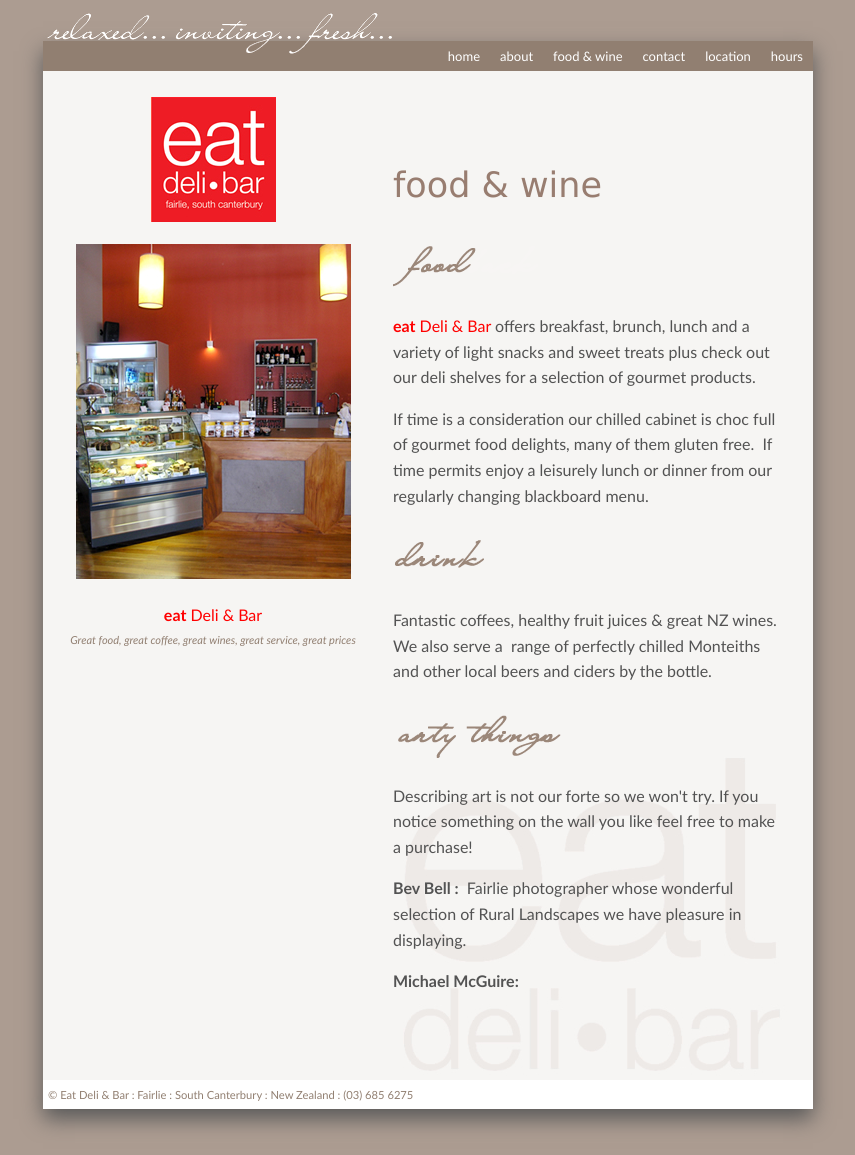
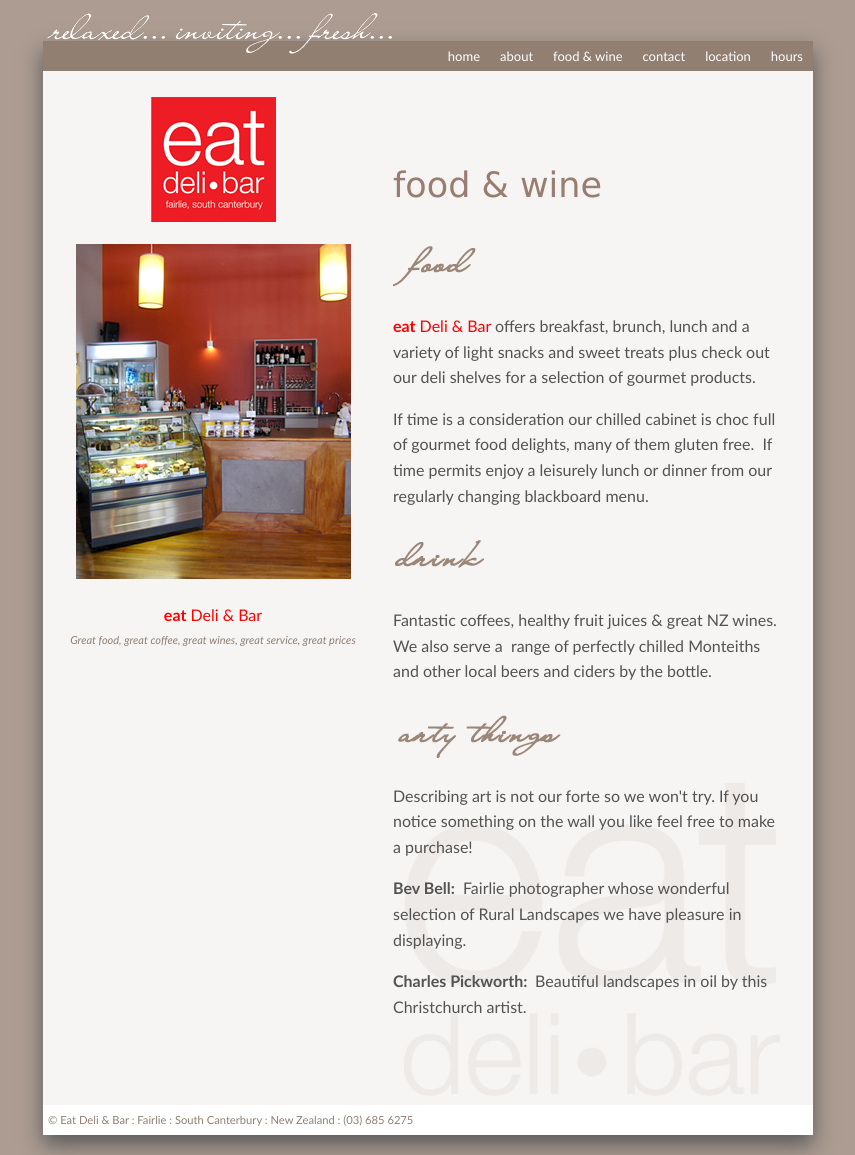
Before and after one commit to GeorgePhillips/eatdeliandbar-website, a Jekyll site: the page built from food.html, in a window 1280 px wide. Shown: the whole page, without its empty margins (212-1067 px from the left). Built offline with Jekyll 4.4.1, drawn with Linux system fonts in a browser that asks for light colours; before the commit the page ends 1129 px from its top, so only the background shows below that.

Commit message:
Updated '/food.html' via CloudCannon

```diff
--- a/food.html
+++ b/food.html
@@ -17,6 +17,6 @@ image_description: A great selection of cold and hot food
 <h4><img src="img/art.gif" width="380" height="55" alt="Arty Things" /></h4>
 <p class="editable">Describing art is not our forte so we won't try. If you notice something on the wall you like feel free to make a purchase!</p>
 
-<p class="editable"><strong>Bev Bell :</strong>&nbsp; Fairlie photographer whose wonderful selection of Rural Landscapes we have pleasure in displaying.</p>
+<p class="editable"><strong>Bev Bell:</strong>&nbsp; Fairlie photographer whose wonderful selection of Rural Landscapes we have pleasure in displaying.</p>
 
-<p class="editable"><strong>Michael McGuire:</strong></p>
+<p class="editable"><strong></strong><strong>Charles Pickworth:&nbsp; </strong>Beautiful landscapes in oil by this Christchurch artist.</p>
```
